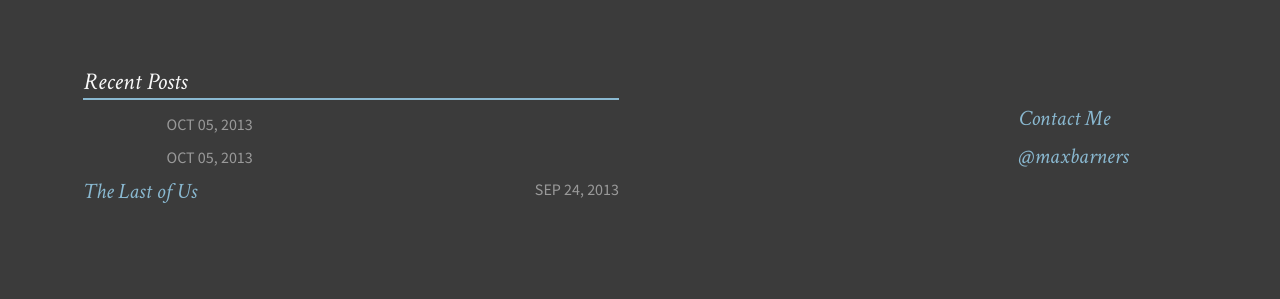
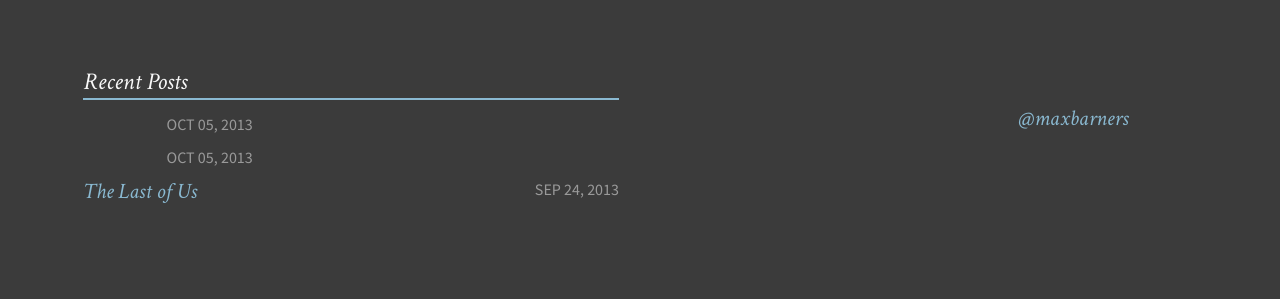
Before and after one commit to SteveBarnett/Bullet-Hell, a Jekyll site: the page built from index.md, in a window 1280 px wide and 900 px high, scrolled down 4874 px. Shown: the part 581-880 px from the top of the window. Built offline with Jekyll 4.4.1, drawn with Linux system fonts in a browser that asks for light colours.

Commit message:
Removed email in footer

```diff
--- a/_includes/footer.html
+++ b/_includes/footer.html
@@ -13,8 +13,6 @@
 
       <div class="social">
         <ul>
-            <li><a id="mail" href="mailto:{{ site.owner.email }}"><span class="foot-link">Contact Me</span></a></li>
-
             {% if site.owner.twitter %}
             <li><a id="twit" href="http://twitter.com/{{ site.owner.twitter }}" target="_blank"><span class="foot-link">@{{ site.owner.twitter }}</span></a></li>
             {% endif %}
```
